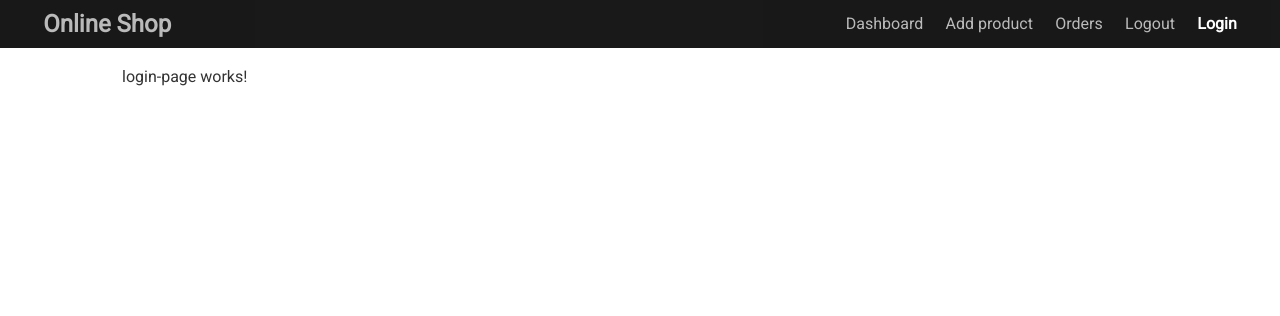
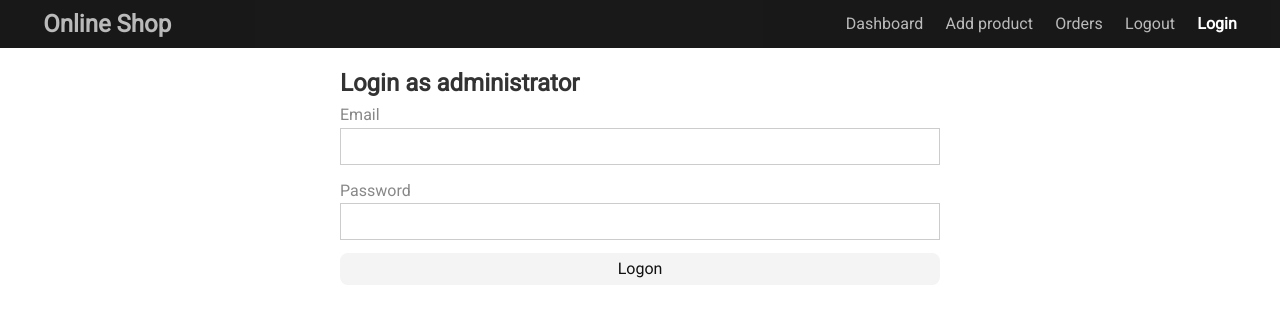
Before and after one commit to ufazak/shop, an Angular app: page /admin/login in a window 1280 px wide. Shown: the top 316 px of the page. Built offline with nearby package versions, Linux system fonts and the light colour scheme.

Commit message:
добавляем форму входа и валидацию полей

```diff
--- a/src/app/admin/admin.module.ts
+++ b/src/app/admin/admin.module.ts
@@ -7,6 +7,7 @@
 import { DashboardPageComponent } from './dashboard-page/dashboard-page.component';
 import { EditPageComponent } from './edit-page/edit-page.component';
 import { OrdersPageComponent } from './orders-page/orders-page.component';
+import {FormsModule, ReactiveFormsModule} from "@angular/forms";
 
 @NgModule({
   imports: [
@@ -22,7 +23,9 @@
           {path: 'product/:id/edit', component: EditPageComponent}
         ]
       }
-    ])
+    ]),
+    FormsModule,
+    ReactiveFormsModule
   ],
   exports: [RouterModule],
   declarations: [
--- a/src/app/admin/login-page/login-page.component.html
+++ b/src/app/admin/login-page/login-page.component.html
@@ -1 +1,27 @@
-<p>login-page works!</p>
+<form [formGroup]="form" (ngSubmit)="submit()">
+  <h2>Login as administrator</h2>
+
+  <div class="form-control">
+    <label for="email">Email</label>
+    <input id="email" type="email" formControlName="email">
+    <div *ngIf="form.get('email').touched && form.get('email').invalid" class="validation">
+      <small *ngIf="form.get('email').errors.required">Enter Email</small>
+      <small *ngIf="form.get('email').errors.email">Enter valid Email</small>
+    </div>
+  </div>
+
+  <div class="form-control">
+    <label for="password">Password</label>
+    <input id="password" type="password" formControlName="password">
+    <div *ngIf="form.get('password').touched && form.get('password').invalid" class="validation">
+      <small *ngIf="form.get('password').errors.required">Enter Password</small>
+      <small *ngIf="form.get('password').errors.minlength">
+        Password must be at least {{form.get('password').errors.minlength.requiredLength}} characters.
+        Now he {{form.get('password').errors.minlength.actualLength}}
+      </small>
+    </div>
+  </div>
+
+  <button type="submit" class="btn btn-primary btn-block" [disabled]="form.invalid || submitted">Logon</button>
+
+</form>
--- a/src/app/admin/login-page/login-page.component.scss
+++ b/src/app/admin/login-page/login-page.component.scss
@@ -0,0 +1,4 @@
+form {
+  max-width: 600px;
+  margin: 0 auto;
+}
--- a/src/app/admin/login-page/login-page.component.ts
+++ b/src/app/admin/login-page/login-page.component.ts
@@ -1,4 +1,5 @@
 import { Component, OnInit } from '@angular/core';
+import {FormControl, FormGroup, Validators} from "@angular/forms";
 
 @Component({
   selector: 'app-login-page',
@@ -7,9 +8,19 @@
 })
 export class LoginPageComponent implements OnInit {
 
+  form: FormGroup
+  submitted: boolean = false
+
   constructor() { }
 
   ngOnInit(): void {
+    this.form = new FormGroup({
+      email: new FormControl(null, [Validators.required, Validators.email]),
+      password: new FormControl(null, [Validators.required, Validators.minLength(6)])
+    })
   }
 
+  submit() {
+
+  }
 }
--- a/tsconfig.json
+++ b/tsconfig.json
@@ -6,6 +6,8 @@
     "outDir": "./dist/out-tsc",
     "forceConsistentCasingInFileNames": true,
     "strict": true,
+    "strictPropertyInitialization": false,
+    "strictNullChecks": false,
     "noImplicitReturns": true,
     "noFallthroughCasesInSwitch": true,
     "sourceMap": true,
```
